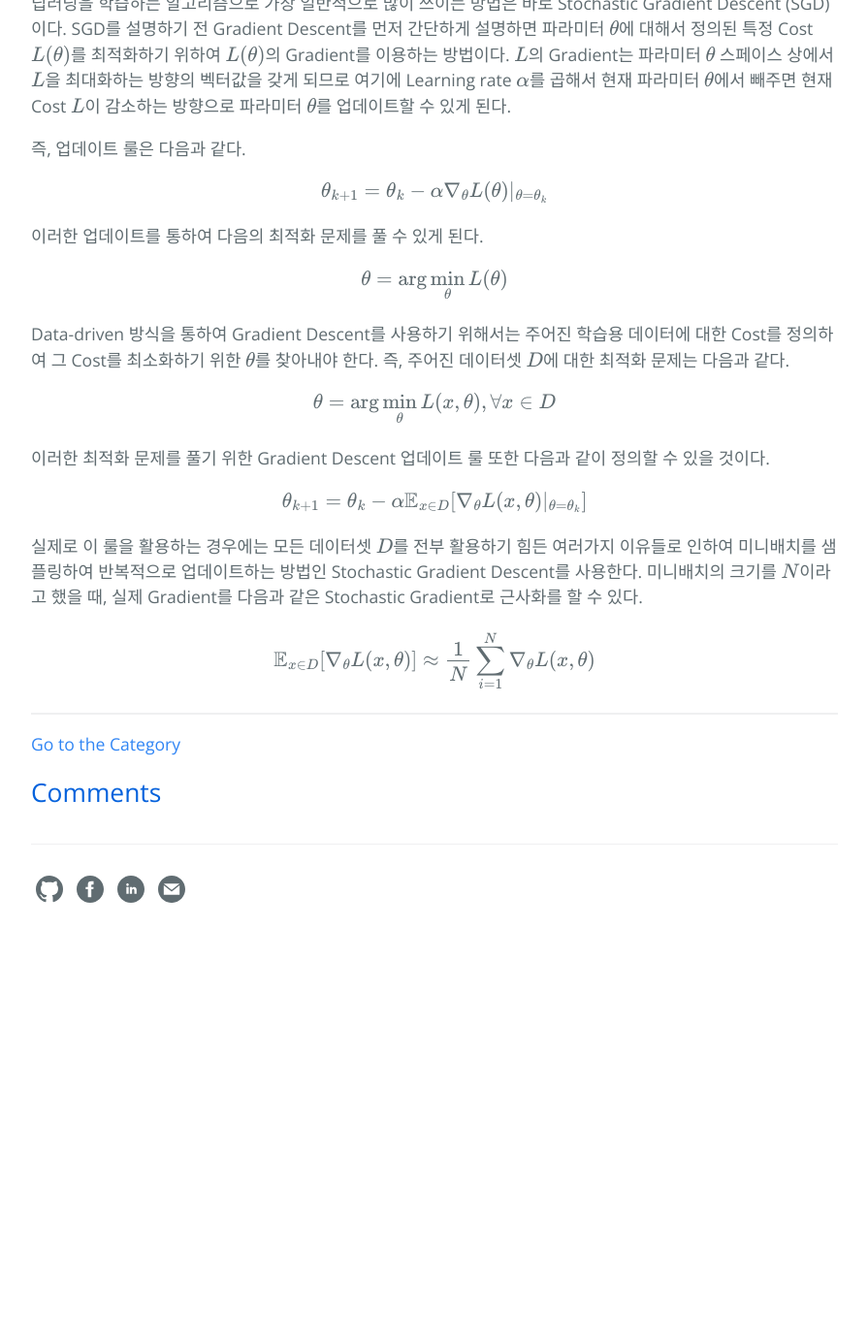
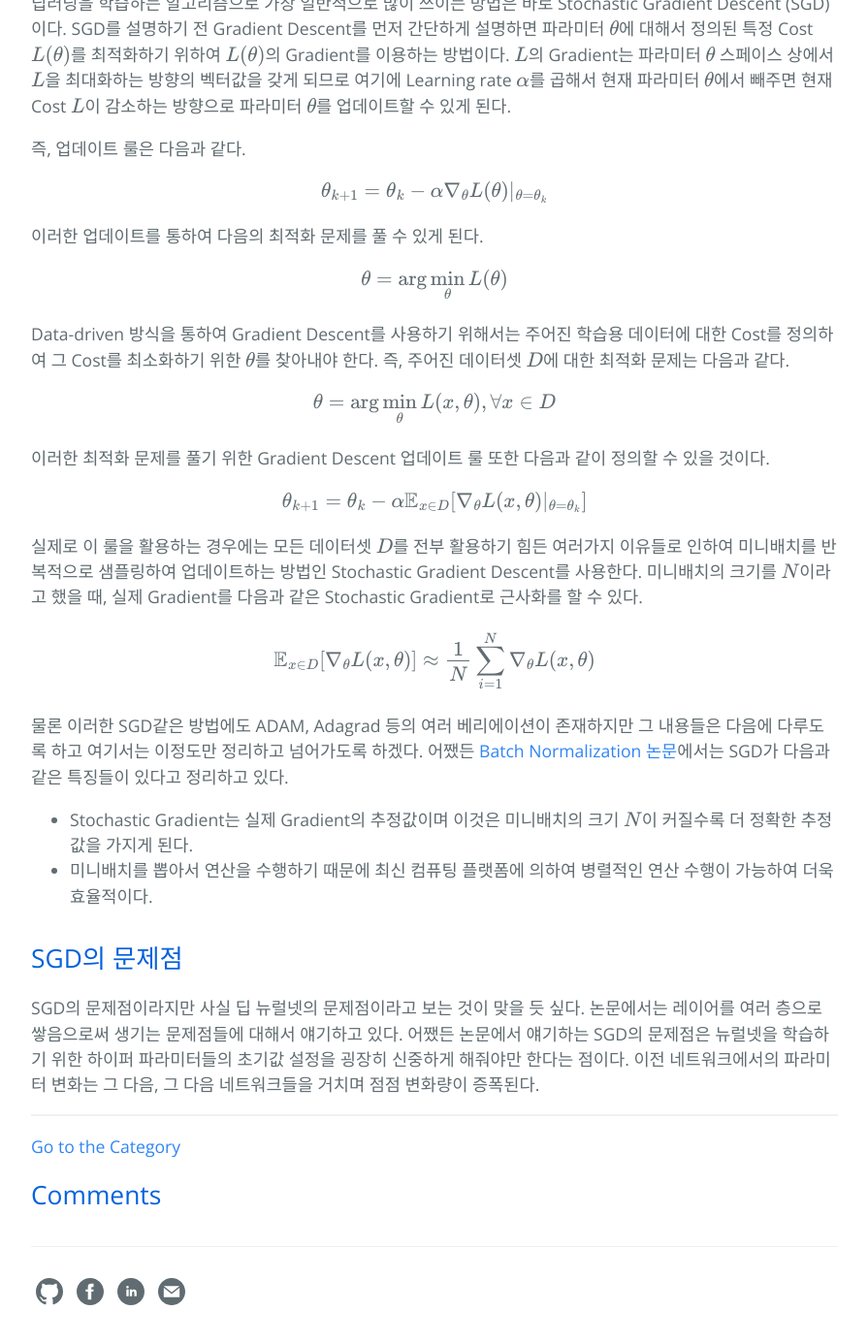
Before and after one commit to hcnoh/hcnoh.github.io, a Jekyll site: the page built from _posts/2018-11-27-batch-normalization.md, in a window 1280 px wide and 1400 px high, scrolled down 676 px. Shown: the top 1385 px of the window at 97% size, without its empty margins (192-1087 px from the left). Built offline with Jekyll 4.4.1, drawn with Linux system fonts in a browser that asks for light colours; formulas are drawn with MathJax 3; comment, search, counter and statistics services are not loaded; before the commit the page ends 1661 px from its top, so only the background shows below that.

Commit message:
Update 2018-11-27-batch-normalization.md

```diff
--- a/_posts/2018-11-27-batch-normalization.md
+++ b/_posts/2018-11-27-batch-normalization.md
@@ -35,6 +35,13 @@ $$\theta = \arg \min_\theta L(x, \theta), \forall x \in D$$
 
 $$\theta_{k+1} = \theta_k - \alpha \mathbb{E}_{x\in D} [ \nabla_{\theta} L(x, \theta) |_{\theta=\theta_k} ]$$
 
-실제로 이 룰을 활용하는 경우에는 모든 데이터셋 $$D$$를 전부 활용하기 힘든 여러가지 이유들로 인하여 미니배치를 샘플링하여 반복적으로 업데이트하는 방법인 Stochastic Gradient Descent를 사용한다. 미니배치의 크기를 $$N$$이라고 했을 때, 실제 Gradient를 다음과 같은 Stochastic Gradient로 근사화를 할 수 있다.
+실제로 이 룰을 활용하는 경우에는 모든 데이터셋 $$D$$를 전부 활용하기 힘든 여러가지 이유들로 인하여 미니배치를 반복적으로 샘플링하여 업데이트하는 방법인 Stochastic Gradient Descent를 사용한다. 미니배치의 크기를 $$N$$이라고 했을 때, 실제 Gradient를 다음과 같은 Stochastic Gradient로 근사화를 할 수 있다.
 
 $$\mathbb{E}_{x\in D}[ \nabla_\theta L(x, \theta) ] \approx \frac{1}{N} \sum_{i=1}^N \nabla_\theta L(x, \theta)$$
+
+물론 이러한 SGD같은 방법에도 ADAM, Adagrad 등의 여러 베리에이션이 존재하지만 그 내용들은 다음에 다루도록 하고 여기서는 이정도만 정리하고 넘어가도록 하겠다. 어쨌든 [Batch Normalization 논문](https://arxiv.org/abs/1502.03167)에서는 SGD가 다음과 같은 특징들이 있다고 정리하고 있다.
+  - Stochastic Gradient는 실제 Gradient의 추정값이며 이것은 미니배치의 크기 $$N$$이 커질수록 더 정확한 추정값을 가지게 된다.
+  - 미니배치를 뽑아서 연산을 수행하기 때문에 최신 컴퓨팅 플랫폼에 의하여 병렬적인 연산 수행이 가능하여 더욱 효율적이다.
+
+## SGD의 문제점
+SGD의 문제점이라지만 사실 딥 뉴럴넷의 문제점이라고 보는 것이 맞을 듯 싶다. 논문에서는 레이어를 여러 층으로 쌓음으로써 생기는 문제점들에 대해서 얘기하고 있다. 어쨌든 논문에서 얘기하는 SGD의 문제점은 뉴럴넷을 학습하기 위한 하이퍼 파라미터들의 초기값 설정을 굉장히 신중하게 해줘야만 한다는 점이다. 이전 네트워크에서의 파라미터 변화는 그 다음, 그 다음 네트워크들을 거치며 점점 변화량이 증폭된다.
```
